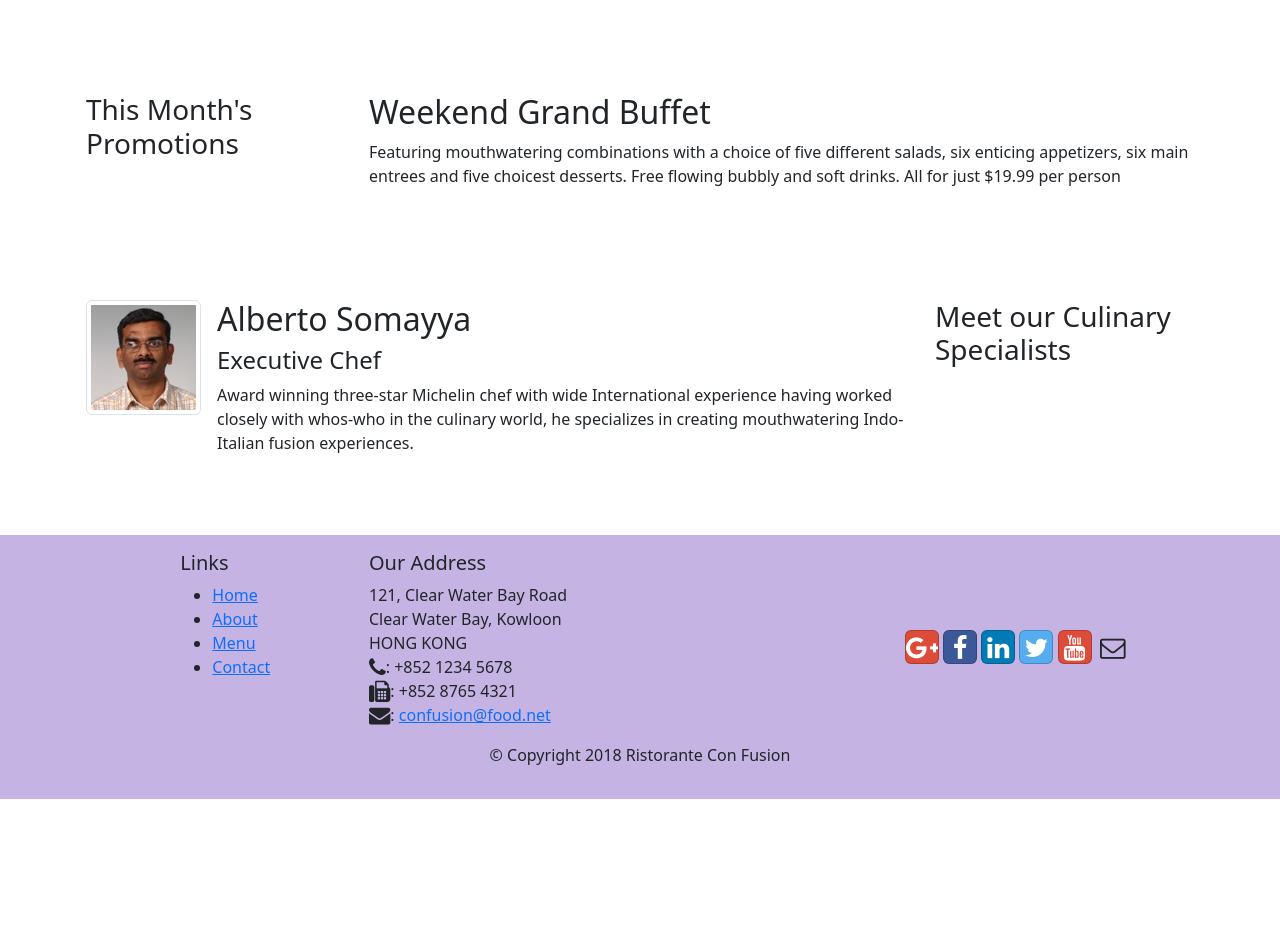
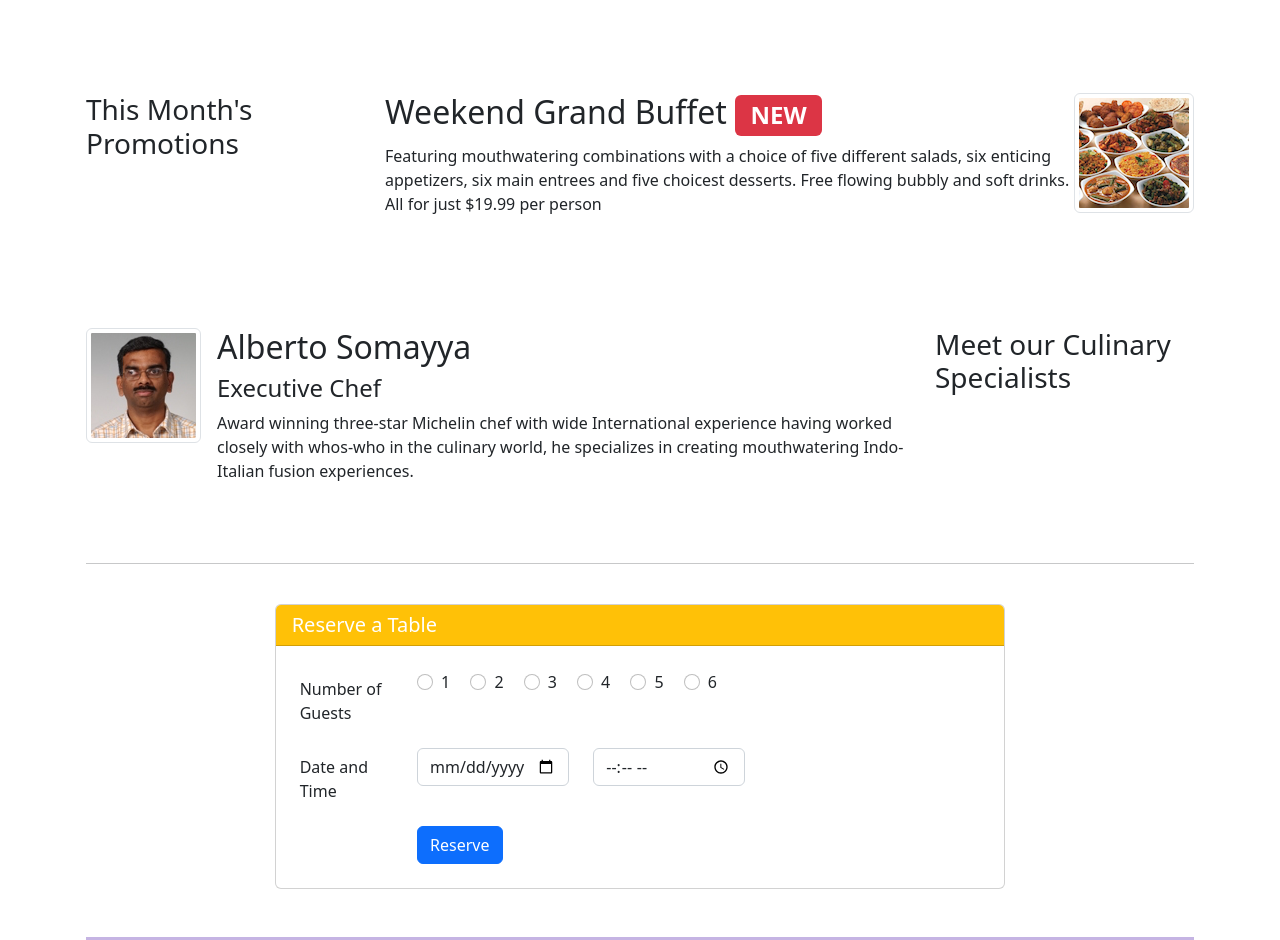
Before and after one commit to MoeThetHnin/fullstack-web-development-course, a website: page confusion/index.html in a window 1280 px wide. Shown: the part 495-1435 px from the top of the page. Before the commit the page ends 1294 px from the top, so only its background shows below. Drawn offline with nearby package versions, Linux system fonts and the light colour scheme.

Commit message:
Assignment 2

```diff
--- a/confusion/assets/css/style.css
+++ b/confusion/assets/css/style.css
@@ -11,3 +11,6 @@ body{
 .form-group {
     padding: .5rem;
 }
+span.badge {
+    margin: 0 0.5rem;
+}
--- a/confusion/index.html
+++ b/confusion/index.html
@@ -40,8 +40,11 @@
                     <h1>Ristorante con Fusion</h1>
                     <p>We take inspiration from the World's best cuisines, and create a unique fusion experience. Our lipsmacking creations will tickle your culinary senses!</p>
                 </div>
-                <div class="col-12 col-sm align-self-center">
+                <div class="col-12 col-sm-3 align-self-center">
                     <img src="img/logo.png" class="img-fluid">
+                </div>
+                <div class="col-12 col-sm-3 align-self-center">
+                    <a class="btn btn-sm btn-warning" href="#reserve" role="button">Reserve Table</a>
                 </div>
             </div>
         </div>
@@ -74,8 +77,15 @@
                 <h3>This Month's Promotions</h3>
             </div>
             <div class="col col-sm col-md">
-                <h2>Weekend Grand Buffet</h2>
-                <p>Featuring mouthwatering combinations with a choice of five different salads, six enticing appetizers, six main entrees and five choicest desserts. Free flowing bubbly and soft drinks. All for just $19.99 per person </p>
+                <div class="d-flex">
+                    <div class="flex-grow-1 ms-3">
+                        <h2 class="mt-0">Weekend Grand Buffet<span class="badge bg-danger">NEW</span></h2>
+                        <p>Featuring mouthwatering combinations with a choice of five different salads, six enticing appetizers, six main entrees and five choicest desserts. Free flowing bubbly and soft drinks. All for just $19.99 per person </p>
+                    </div>
+                    <div class="flex-shrink-0">
+                        <img class="d-flex mr-3 img-thumbnail align-self-center" src="img/buffet.png" alt="Buffet">
+                    </div>
+                </div>
             </div>
         </div>
 
@@ -100,6 +110,62 @@
                     </div>
                 </div>
 
+            </div>
+        </div>
+        <hr>
+        <div class="row pt-4 pb-5" id="reserve">
+            <div class="col-12 col-sm-8 offset-sm-2">
+                <div class="card">
+                    <h5 class="card-header bg-warning text-white">Reserve a Table</h5>
+                    <div class="card-body">
+                        <div class="form-group row">
+                            <label for="firstname" class="col-md-2 col-form-label">Number of Guests</label>
+                            <div class="col-md-10">
+                                <div class="form-check form-check-inline">
+                                    <input class="form-check-input" type="radio" name="inlineRadioOptions" id="total1" value="option1">
+                                    <label class="form-check-label" for="inlineRadio1">1</label>
+                                </div>
+                                <div class="form-check form-check-inline">
+                                    <input class="form-check-input" type="radio" name="inlineRadioOptions" id="total2" value="option2">
+                                    <label class="form-check-label" for="inlineRadio2">2</label>
+                                </div>
+                                <div class="form-check form-check-inline">
+                                    <input class="form-check-input" type="radio" name="inlineRadioOptions" id="total3" value="option3">
+                                    <label class="form-check-label" for="inlineRadio3">3</label>
+                                </div>
+                                <div class="form-check form-check-inline">
+                                    <input class="form-check-input" type="radio" name="inlineRadioOptions" id="total4" value="option3">
+                                    <label class="form-check-label" for="inlineRadio3">4</label>
+                                </div>
+                                <div class="form-check form-check-inline">
+                                    <input class="form-check-input" type="radio" name="inlineRadioOptions" id="total5" value="option3">
+                                    <label class="form-check-label" for="inlineRadio3">5</label>
+                                </div>
+                                <div class="form-check form-check-inline">
+                                    <input class="form-check-input" type="radio" name="inlineRadioOptions" id="total6" value="option3">
+                                    <label class="form-check-label" for="inlineRadio3">6</label>
+                                </div>
+                            </div>
+                        </div>
+                        <div class="form-group row">
+                            <label for="date" class="col-md-2 col-form-label">Date and Time</label>
+                            <div class="col-12 col-md-3">
+                                <div class="input -group date" id="datepicker">
+                                    <input type="date" class="form-control">
+                                </div>
+                            </div>
+                            <div class="col-12 col-md-3">
+                                <div class="input -group date" id="datepicker">
+                                    <input type="time" class="form-control">
+                                </div>
+                            </div>
+                        </div>
+                        <div class="form-group row">
+                            <div class="col-12 col-md-6 offset-md-2">
+                                <a class="btn btn-primary" href="#" role="button">Reserve</a>
+                            </div>
+                        </div>
+                  </div>
             </div>
         </div>
     </div>
```
